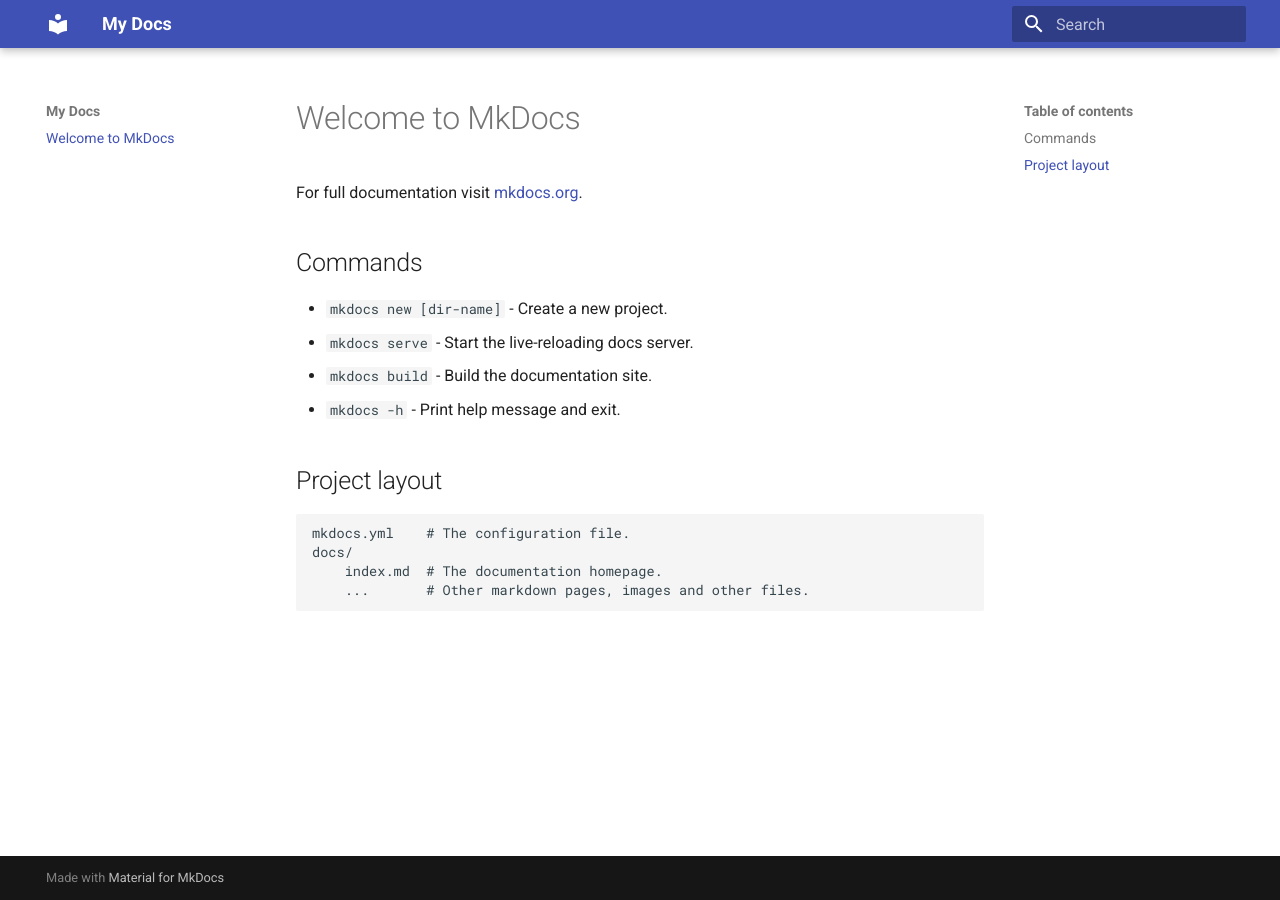
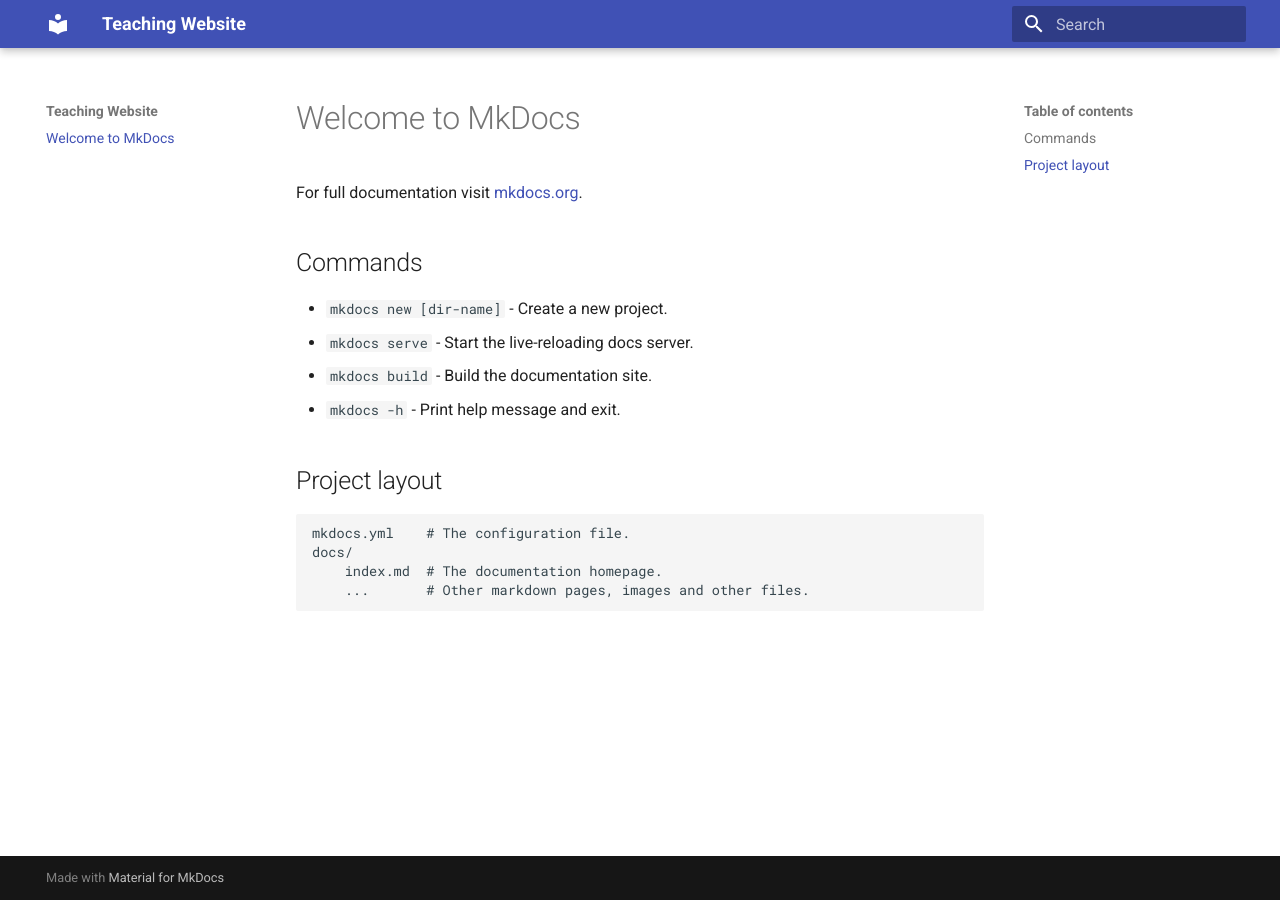
Before and after one commit to jaydesl/teaching-websites, an MkDocs documentation site: the page built from docs/index.md, in a window 1280 px wide. Built offline with MkDocs 1.6.1 and Material for MkDocs 9.7.7, drawn with Linux system fonts in a browser that asks for light colours.

Commit message:
Change site name to 'Teaching Website'

```diff
--- a/mkdocs.yml
+++ b/mkdocs.yml
@@ -1,2 +1,2 @@
-site_name: My Docs
+site_name: Teaching Website
 theme: material
```
